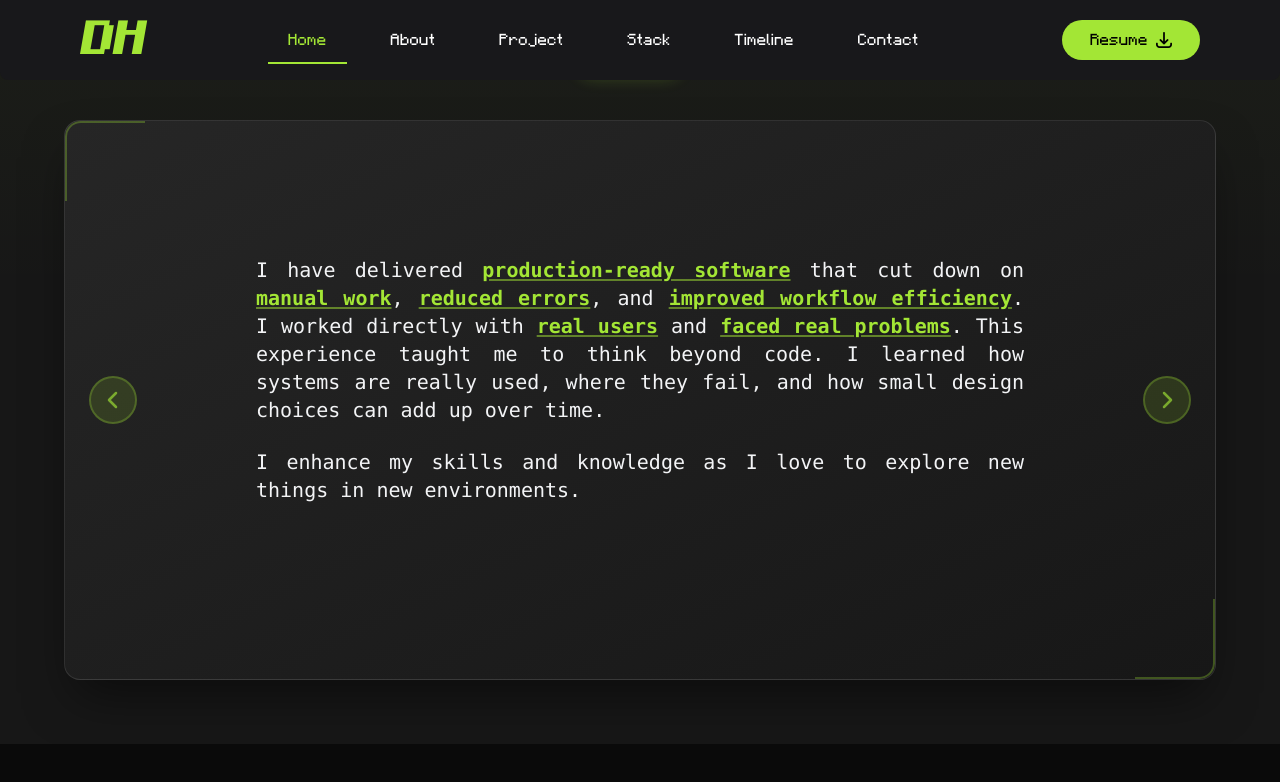
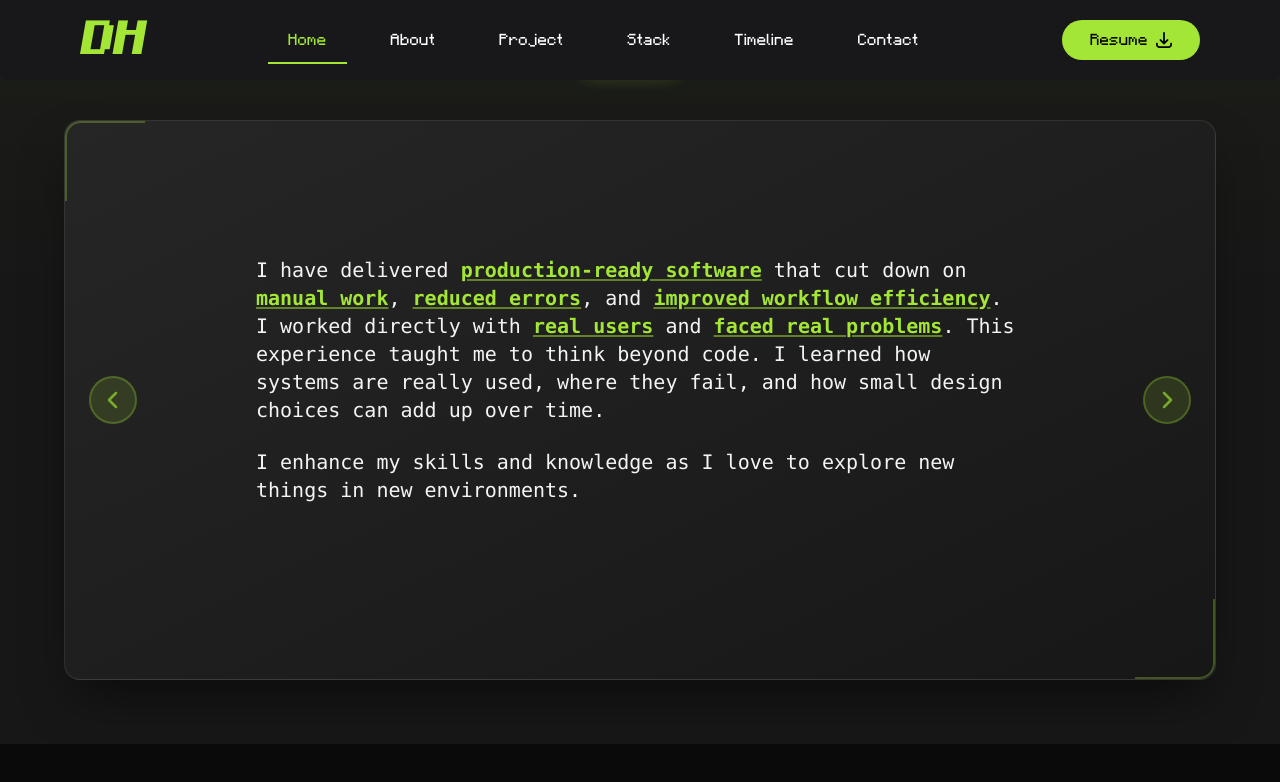
Before and after one commit to dennishuang03-hub/Dennis-Portfolio, a React (Create React App) app: page / in a window 1280 px wide. Both pictures are taken after a click on the button "Next". Shown: the part 958-1740 px from the top of the page. Built offline with nearby package versions, Linux system fonts and the light colour scheme.

Commit message:
change the project card

```diff
--- a/src/index.css
+++ b/src/index.css
@@ -1,6 +1,60 @@
 @tailwind base;
 @tailwind components;
 @tailwind utilities;
+
+/* ---- Global polish ---- */
+html {
+  scroll-behavior: smooth;
+}
+
+body {
+  -webkit-font-smoothing: antialiased;
+  -moz-osx-font-smoothing: grayscale;
+  text-rendering: optimizeLegibility;
+}
+
+/* Branded text selection */
+::selection {
+  background-color: rgba(163, 230, 53, 0.25);
+  color: #ecfccb;
+}
+
+/* Slim, branded scrollbar */
+* {
+  scrollbar-width: thin;
+  scrollbar-color: rgba(163, 230, 53, 0.4) transparent;
+}
+
+::-webkit-scrollbar {
+  width: 9px;
+  height: 9px;
+}
+
+::-webkit-scrollbar-track {
+  background: transparent;
+}
+
+::-webkit-scrollbar-thumb {
+  background: linear-gradient(180deg, rgba(163, 230, 53, 0.5), rgba(132, 204, 22, 0.5));
+  border-radius: 9999px;
+  border: 2px solid transparent;
+  background-clip: content-box;
+}
+
+::-webkit-scrollbar-thumb:hover {
+  background: linear-gradient(180deg, rgba(163, 230, 53, 0.8), rgba(132, 204, 22, 0.8));
+  background-clip: content-box;
+}
+
+/* Soft, slow drift for ambient background glows */
+@keyframes float-slow {
+  0%, 100% { transform: translate(0, 0); }
+  50% { transform: translate(0, -24px); }
+}
+
+.animate-float-slow {
+  animation: float-slow 9s ease-in-out infinite;
+}
 
 @font-face {
   font-family: 'Minecraft';
--- a/src/sections/about.js
+++ b/src/sections/about.js
@@ -383,12 +383,12 @@ export default function About() {
                                             px-6 lg:px-12">
                                 <div className="font-mono max-w-3xl text-base sm:text-lg lg:text-xl
                                               text-gray-100 leading-relaxed space-y-6">
-                                    <p className="text-justify">
+                                    <p className="text-left">
                                         I have delivered <Highlight>production-ready software</Highlight> that cut down on <Highlight>manual work</Highlight>, <Highlight>reduced errors</Highlight>, and <Highlight>improved workflow efficiency</Highlight>.
                                         I worked directly with <Highlight>real users</Highlight> and <Highlight>faced real problems</Highlight>. This experience taught me to think beyond code. I learned how systems are really used, where they fail, and how small design choices can add up over time.
                                     </p>
 
-                                    <p className="text-justify">
+                                    <p className="text-left">
                                         I enhance my skills and knowledge as I love to explore new things in new environments.
                                     </p>
                                 </div>
@@ -404,13 +404,13 @@ export default function About() {
                                             px-6 lg:px-12">
                                 <div className="font-mono max-w-3xl text-base sm:text-lg lg:text-xl
                                               text-gray-100 leading-relaxed space-y-6">
-                                    <p className="text-justify">
+                                    <p className="text-left">
                                         I want to grow as a developer by <Highlight>taking responsibility</Highlight> for the software I create.
                                         This includes <Highlight>understanding client needs</Highlight> and <Highlight>delivering reliable</Highlight>,
                                         <Highlight>well-structured solutions</Highlight> that perform well in real-world settings.
                                     </p>
 
-                                    <p className="text-justify">
+                                    <p className="text-left">
                                         I care about building software that not only works correctly but is also <Highlight>maintainable</Highlight>, <Highlight>secure</Highlight>, and <Highlight>meets</Highlight> client expectations.
                                         This way, it can provide lasting value beyond the initial delivery.
                                     </p>
--- a/src/sections/contact.js
+++ b/src/sections/contact.js
@@ -144,11 +144,6 @@ export default function Contact() {
         >
             {/* Animated background gradient */}
             <div className="absolute inset-0 bg-gradient-to-b from-lime-400/5 via-transparent to-transparent pointer-events-none" />
-
-            {/* Decorative elements */}
-            <div className="absolute top-20 left-10 w-2 h-2 bg-lime-400 rounded-full animate-pulse" />
-            <div className="absolute top-40 right-20 w-3 h-3 bg-lime-400 rounded-full animate-pulse" style={{ animationDelay: '0.5s' }} />
-            <div className="absolute bottom-32 left-1/4 w-2 h-2 bg-lime-400 rounded-full animate-pulse" style={{ animationDelay: '1s' }} />
 
             {/* Header Title */}
             <div className={`
--- a/src/sections/home.js
+++ b/src/sections/home.js
@@ -19,24 +19,23 @@ export default function Homes() {
         >
             {/* Animated Background */}
             <div className="absolute inset-0 bg-gradient-to-br from-zinc-900 via-neutral-900 to-black">
-                {/* Background pattern */}
-                <div className="absolute inset-0 opacity-20">
-                    <div className="absolute inset-0"
-                         style={{
-                             backgroundImage: `radial-gradient(circle at 2px 2px, rgb(134, 239, 172) 1px, transparent 0)`,
-                             backgroundSize: '40px 40px'
-                         }}
-                    />
-                </div>
+                {/* Subtle dot grid */}
+                <div className="absolute inset-0 opacity-[0.07]"
+                     style={{
+                         backgroundImage: `radial-gradient(circle at 1px 1px, rgb(190, 242, 100) 1px, transparent 0)`,
+                         backgroundSize: '46px 46px'
+                     }}
+                />
 
-                {/* Animated gradient orbs */}
-                <div className="absolute top-0 right-0 w-96 h-96 bg-lime-400/10 rounded-full blur-3xl animate-pulse" />
-                <div className="absolute bottom-0 left-0 w-96 h-96 bg-lime-500/10 rounded-full blur-3xl animate-pulse"
-                     style={{ animationDelay: '1s' }} />
+                {/* Soft, slow-drifting glows */}
+                <div className="absolute -top-24 -right-24 w-[28rem] h-[28rem] bg-lime-400/10 rounded-full blur-[120px] animate-float-slow" />
+                <div className="absolute -bottom-24 -left-24 w-[28rem] h-[28rem] bg-emerald-500/10 rounded-full blur-[120px] animate-float-slow"
+                     style={{ animationDelay: '3s' }} />
             </div>
 
-            {/* Overlay */}
-            <div className="absolute inset-0 bg-gradient-to-b from-black/50 via-black/30 to-black/70" />
+            {/* Overlay + soft vignette */}
+            <div className="absolute inset-0 bg-gradient-to-b from-black/40 via-transparent to-black/70" />
+            <div className="absolute inset-0" style={{ background: 'radial-gradient(ellipse at center, transparent 55%, rgba(0,0,0,0.55) 100%)' }} />
 
             {/* Content */}
             <div className="relative z-10 h-full flex flex-col items-center justify-center text-center px-4 sm:px-6 lg:px-8">
@@ -236,11 +235,6 @@ export default function Homes() {
                     </div>
                 </div>
             </div>
-
-            {/* Decorative elements */}
-            <div className="absolute top-20 left-10 w-2 h-2 bg-lime-400 rounded-full animate-pulse" />
-            <div className="absolute top-40 right-20 w-3 h-3 bg-lime-400 rounded-full animate-pulse" style={{ animationDelay: '0.5s' }} />
-            <div className="absolute bottom-32 left-1/4 w-2 h-2 bg-lime-400 rounded-full animate-pulse" style={{ animationDelay: '1s' }} />
         </section>
     );
 }
--- a/src/sections/timeline.js
+++ b/src/sections/timeline.js
@@ -67,9 +67,9 @@ export default function Timeline() {
         {
             id: 5,
             date: "Present",
-            title: "Independent Full-Stack Projects",
-            subtitle: "Self-Directed Development",
-            description: "Building TeamOps HR platform with ASP.NET Core and React. Creating modern web applications with focus on scalability, security, and user experience.",
+            title: "Freelance Web Developer",
+            subtitle: "Independent / Contract",
+            description: "Building websites and web applications for businesses, from company landing pages to custom full-stack solutions. Delivering responsive, modern designs with a focus on performance and client needs.",
             type: "work",
             side: "right"
         }
```
Also changed, not shown: src/sections/project.js (+7 -7 lines).
